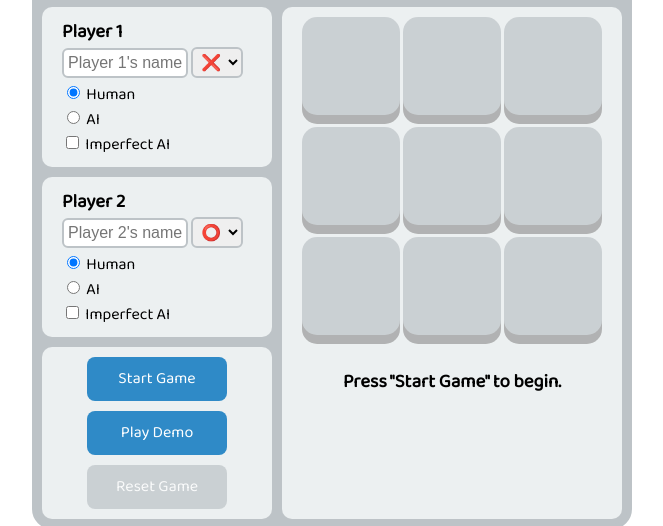
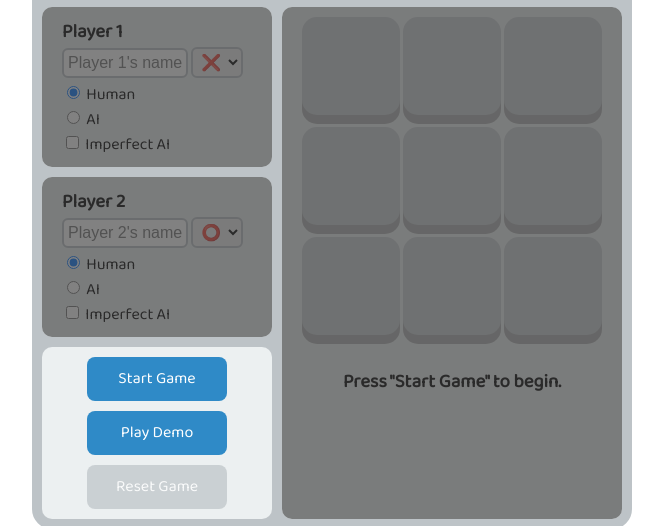
Before and after one commit to Boss930129/tictactoe, a plain HTML site: page index.html in a window 1280 px wide. Shown: the part 162-688 px from the top of the page, without its empty margins (308-971 px from the left). Drawn offline with Linux system fonts and the light colour scheme.

Commit message:
Add overlays in preparation to implement enable/disabled zones

```diff
--- a/index.html
+++ b/index.html
@@ -42,6 +42,7 @@
                         <input type="checkbox" class="imperfect-checkbox p1" id="p1-imperfect" name="p1-imperfect" value="imperfect">
                         <label for="p1-imperfect">Imperfect AI</label><br>
                     </div>
+                    <div class="n-container-players-overlay"></div>
                 </div>
                 <div class="n-container-players">
                     <div class="n-container-players-content">
@@ -61,6 +62,7 @@
                         <input type="checkbox" class="imperfect-checkbox p2" id="p2-imperfect" name="p2-imperfect" value="imperfect">
                         <label for="p2-imperfect">Imperfect AI</label><br>
                     </div>
+                    <div class="n-container-players-overlay"></div>
                 </div>
                 <div class="n-container-buttons">
                     <button class="button" id="start-game">Start Game</button><br>
@@ -78,6 +80,7 @@
                 <div id="game-alerts">
                     <h3 id="alert-text"></h3>
                 </div>
+                <div id="n-container-game-overlay"></div>
             </div>
         </div>
         <div id="n-spacer-bottom">
--- a/styles.scss
+++ b/styles.scss
@@ -2,6 +2,7 @@ $primaryColour: rgb(47, 138, 199);
 $secondaryColour: #2ecc71;
 $tertiaryColour: #bdc3c7;
 $mainBackgroundColour: #ECF0F1;
+$overlayFadeColour: rgba(64, 64, 64, 0.66);
 
 body {
     font-family: "Baloo 2", sans-serif;
@@ -195,6 +196,9 @@ h3 {
 
     background-color: $mainBackgroundColour;
     border-radius: 10px;
+
+    // Add for overlay wrapper to reference position off of
+    position: relative;
 }
 
 .n-container-players-content {
@@ -223,6 +227,9 @@ h3 {
 
     background-color: $mainBackgroundColour;
     border-radius: 10px;
+
+    // Add for overlay wrapper to reference position off of
+    position: relative;
 }
 
 #game-board {
@@ -260,3 +267,23 @@ h3 {
     display: none;
     position: absolute;
 }
+
+#n-container-game-overlay {
+    position: absolute;
+    top: 0;
+    left: 0;
+    width: 100%;
+    height: 100%;
+    border-radius: inherit;
+    background-color: $overlayFadeColour;
+}
+
+.n-container-players-overlay {
+    position: absolute;
+    top: 0;
+    left: 0;
+    width: 100%;
+    height: 100%;
+    border-radius: inherit;
+    background-color: $overlayFadeColour;
+}
```
Also changed, not shown: styles.css.
